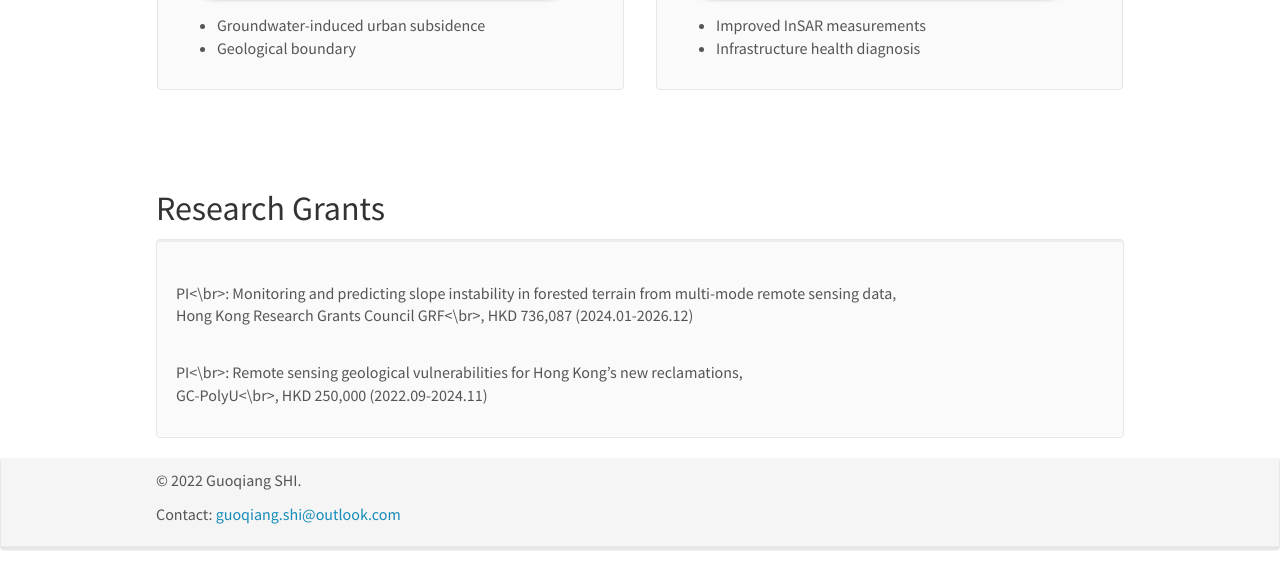
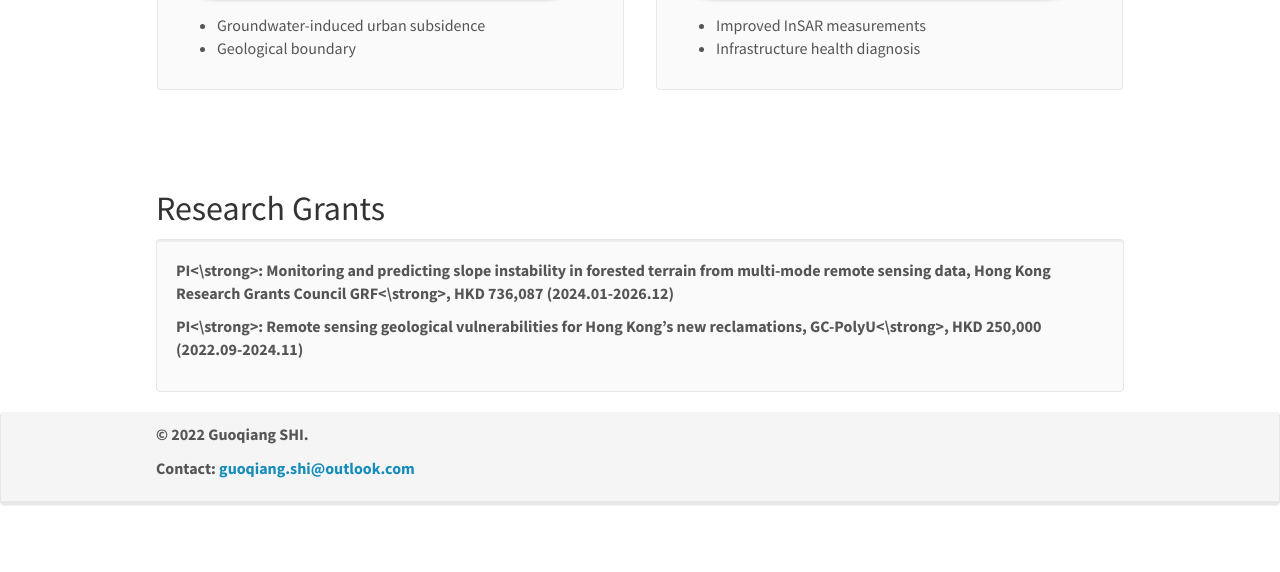
Before and after one commit to guoqiangshi/guoqiangshi.github.io, a Jekyll site: the page research.html, which Jekyll copies as it is, in a window 1280 px wide and 900 px high, scrolled down 573 px, cut to the strip 328-900 px from the top of the window. Built offline with Jekyll 4.4.1, drawn with Linux system fonts in a browser that asks for light colours; nearby versions of some CDN libraries; library files that are not in the unit come from our copies; after the commit the page ends 1428 px from its top, so only the background shows below that.

Commit message:
Update research.html

```diff
--- a/research.html
+++ b/research.html
@@ -278,10 +278,10 @@
 
 <div class="well">
 
-<p> <br>PI<\br>: Monitoring and predicting slope instability in forested terrain from multi-mode remote sensing data, <br>Hong Kong Research Grants Council GRF<\br>, HKD 736,087 (2024.01-2026.12)
+<p> <strong>PI<\strong>: Monitoring and predicting slope instability in forested terrain from multi-mode remote sensing data, <strong>Hong Kong Research Grants Council GRF<\strong>, HKD 736,087 (2024.01-2026.12)
  </p>
 
-<p><br>PI<\br>: Remote sensing geological vulnerabilities for Hong Kong’s new reclamations, <br>GC-PolyU<\br>, HKD 250,000 (2022.09-2024.11)</p>
+<p><strong>PI<\strong>: Remote sensing geological vulnerabilities for Hong Kong’s new reclamations, <strong>GC-PolyU<\strong>, HKD 250,000 (2022.09-2024.11)</p>
 
 
 </div>
```
